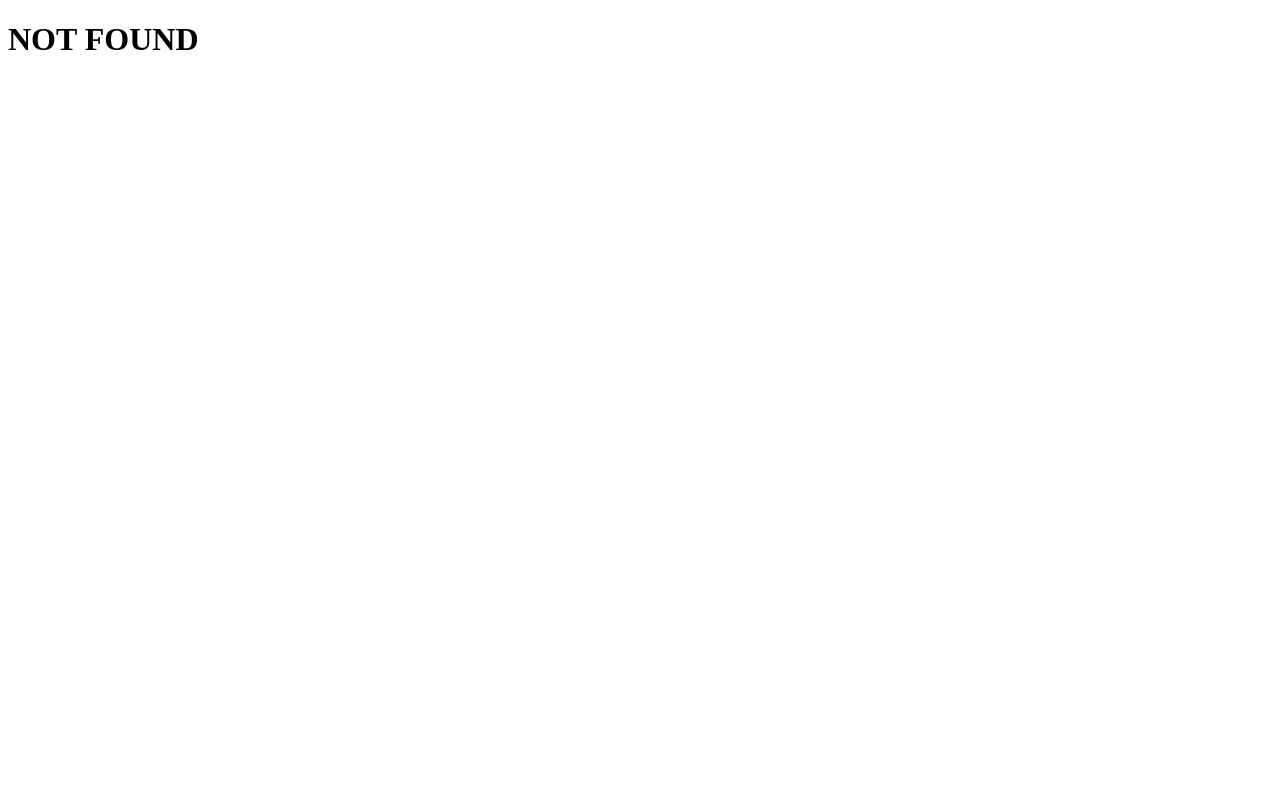
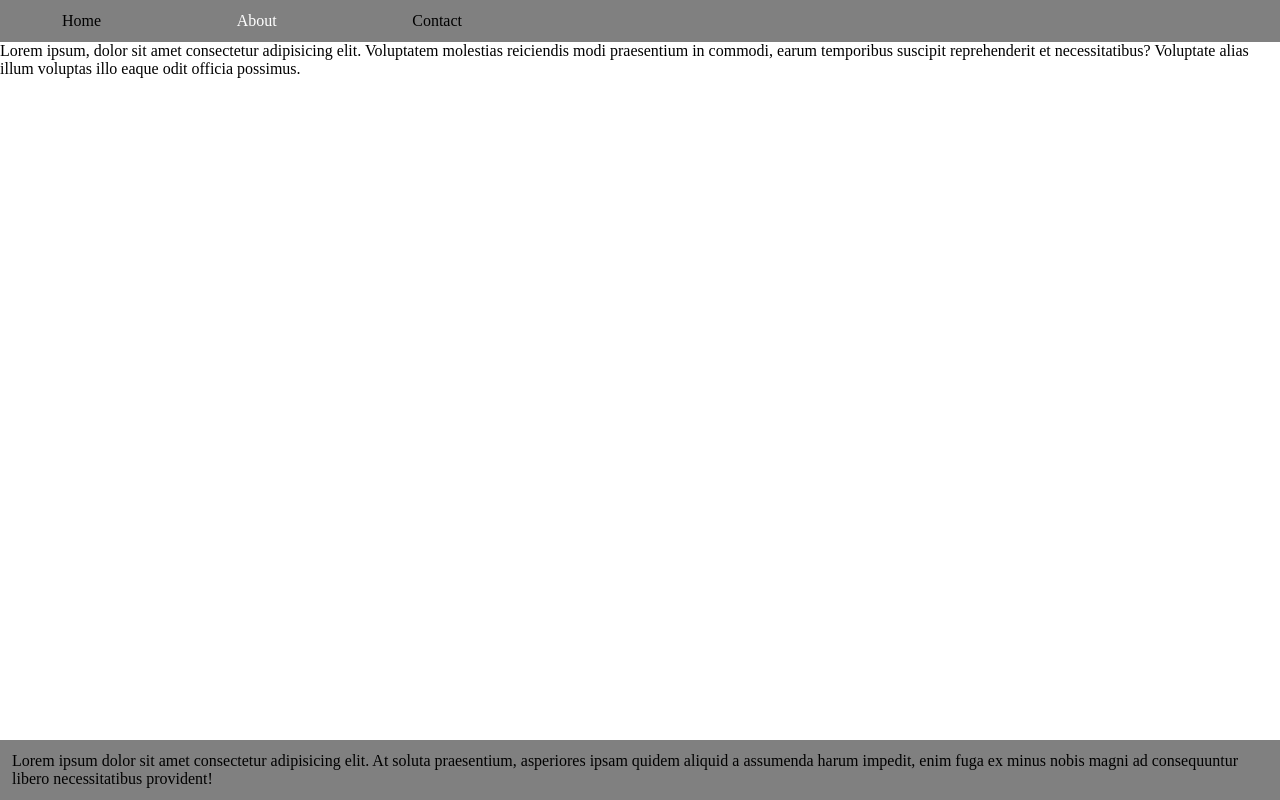
Before and after one commit to NorbertSan/Gatsby-course-training, a Gatsby site: page /about in a window 1280 px wide. Before the commit this address had no page. Built offline with nearby package versions, Linux system fonts and the light colour scheme; Gatsby itself is replaced by a stand-in of ours.

Commit message:
feat(layout): add new layout with header and footer

```diff
--- a/gatsby-config.js
+++ b/gatsby-config.js
@@ -4,32 +4,5 @@ module.exports = {
     description: `Kick off your next, great Gatsby project with this default starter. This barebones starter ships with the main Gatsby configuration files you might need.`,
     author: `@gatsbyjs`,
   },
-  plugins: [
-    `gatsby-plugin-react-helmet`,
-    {
-      resolve: `gatsby-source-filesystem`,
-      options: {
-        name: `images`,
-        path: `${__dirname}/src/images`,
-      },
-    },
-    `gatsby-transformer-sharp`,
-    `gatsby-plugin-sharp`,
-    {
-      resolve: `gatsby-plugin-manifest`,
-      options: {
-        name: `gatsby-starter-default`,
-        short_name: `starter`,
-        start_url: `/`,
-        background_color: `#663399`,
-        theme_color: `#663399`,
-        display: `minimal-ui`,
-        icon: `src/images/gatsby-icon.png`, // This path is relative to the root of the site.
-      },
-    },
-    `gatsby-plugin-typescript`,
-    // this (optional) plugin enables Progressive Web App + Offline functionality
-    // To learn more, visit: https://gatsby.dev/offline
-    // `gatsby-plugin-offline`,
-  ],
+  plugins: [`gatsby-plugin-sass`],
 };
--- /dev/null
+++ b/src/components/Footer/Footer.module.scss
@@ -0,0 +1,4 @@
+.footer {
+  background-color: grey;
+  padding: 12px;
+}
--- /dev/null
+++ b/src/components/Footer/Footer.tsx
@@ -0,0 +1,15 @@
+import React from 'react';
+import styles from './Footer.module.scss';
+
+const Footer: React.FC = () => {
+  return (
+    <footer className={styles.footer}>
+      Lorem ipsum dolor sit amet consectetur adipisicing elit. At soluta
+      praesentium, asperiores ipsam quidem aliquid a assumenda harum impedit,
+      enim fuga ex minus nobis magni ad consequuntur libero necessitatibus
+      provident!
+    </footer>
+  );
+};
+
+export default Footer;
--- /dev/null
+++ b/src/components/Header/Header.module.scss
@@ -0,0 +1,25 @@
+.header {
+  background-color: grey;
+  padding: 12px;
+}
+
+.nav {
+  margin-left: 50px;
+  max-width: 400px;
+}
+
+.list {
+  display: flex;
+  justify-content: space-between;
+  margin: 0;
+  padding: 0;
+  list-style: none;
+}
+
+.link {
+  text-decoration: none;
+  color: #000;
+  &_active {
+    color: #fff;
+  }
+}
--- /dev/null
+++ b/src/components/Header/Header.tsx
@@ -0,0 +1,37 @@
+import { Link } from 'gatsby';
+import React from 'react';
+import styles from './Header.module.scss';
+
+const Header: React.FC = () => {
+  return (
+    <header className={styles.header}>
+      <nav className={styles.nav}>
+        <ul className={styles.list}>
+          <Link
+            className={styles.link}
+            activeClassName={styles.link_active}
+            to="/"
+          >
+            Home
+          </Link>
+          <Link
+            className={styles.link}
+            activeClassName={styles.link_active}
+            to="/about"
+          >
+            About
+          </Link>
+          <Link
+            className={styles.link}
+            activeClassName={styles.link_active}
+            to="/contact"
+          >
+            Contact
+          </Link>
+        </ul>
+      </nav>
+    </header>
+  );
+};
+
+export default Header;
--- /dev/null
+++ b/src/components/Layout/Layout.module.scss
@@ -0,0 +1,13 @@
+body {
+  margin: 0;
+}
+
+.main_container {
+  display: flex;
+  flex-direction: column;
+  min-height: 100vh;
+}
+
+.flex_grow_1 {
+  flex-grow: 1;
+}
--- /dev/null
+++ b/src/components/Layout/Layout.tsx
@@ -0,0 +1,20 @@
+import React from 'react';
+import Footer from '../Footer/Footer';
+import Header from '../Header/Header';
+import styles from './Layout.module.scss';
+
+interface ILayout {
+  children: React.ReactNode;
+}
+
+const Layout: React.FC<ILayout> = ({ children }) => {
+  return (
+    <div className={styles.main_container}>
+      <Header />
+      <main className={styles.flex_grow_1}>{children}</main>
+      <Footer />
+    </div>
+  );
+};
+
+export default Layout;
--- /dev/null
+++ b/src/global.d.ts
@@ -0,0 +1 @@
+declare module '*.scss';
--- /dev/null
+++ b/src/pages/about.tsx
@@ -0,0 +1,17 @@
+import React from 'react';
+import Layout from '../components/Layout/Layout';
+
+const About: React.FC = () => {
+  return (
+    <Layout>
+      <div>
+        Lorem ipsum, dolor sit amet consectetur adipisicing elit. Voluptatem
+        molestias reiciendis modi praesentium in commodi, earum temporibus
+        suscipit reprehenderit et necessitatibus? Voluptate alias illum voluptas
+        illo eaque odit officia possimus.
+      </div>
+    </Layout>
+  );
+};
+
+export default About;
--- a/tsconfig.json
+++ b/tsconfig.json
@@ -26,7 +26,9 @@
     "preserveSymlinks": true,
     "jsx": "preserve",
     "isolatedModules": true,
-    "incremental": true
+    "incremental": true,
+    "plugins": [{ "name": "typescript-plugin-css-modules" }]
+
   },
   "include": ["src"]
 }
```
Also changed, not shown: package.json (+5 -2 lines), src/pages/contact.tsx (added, +14 -0 lines), src/pages/index.tsx (+6 -1 lines), 1 other file.
